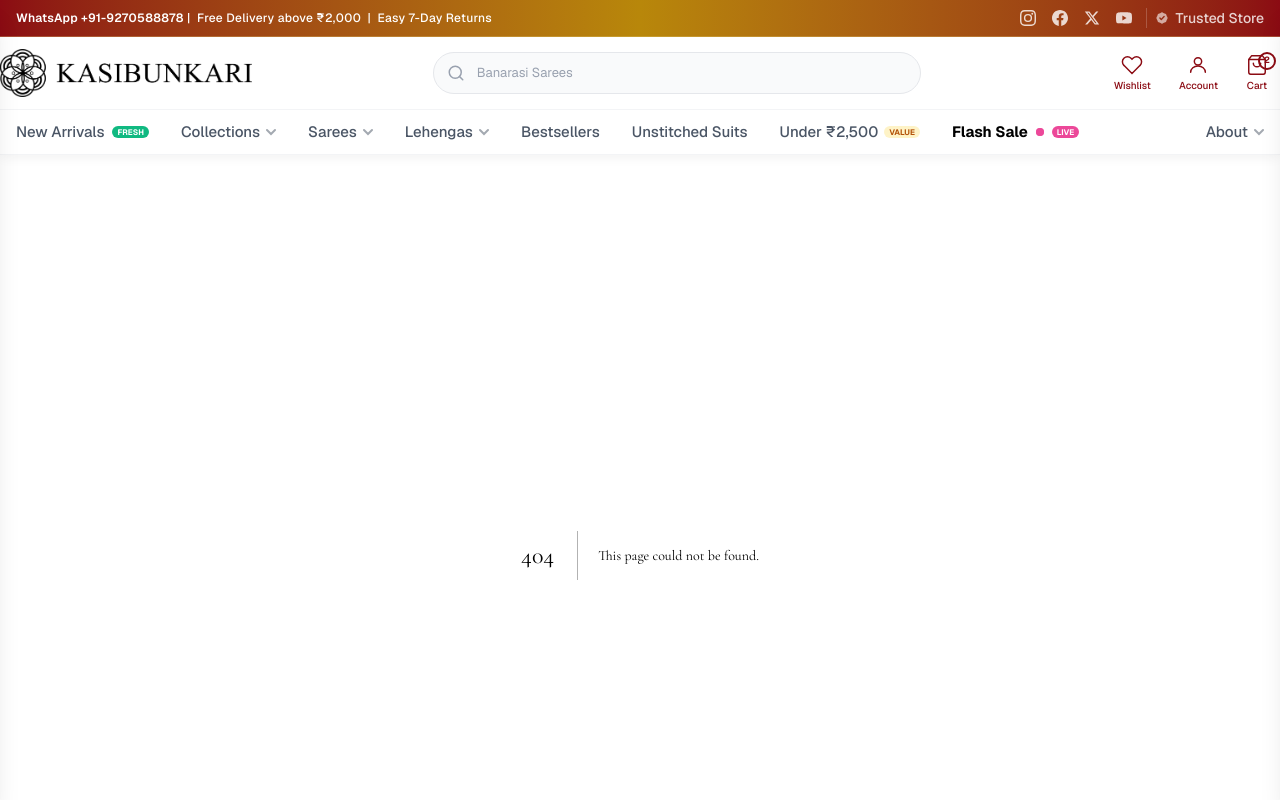
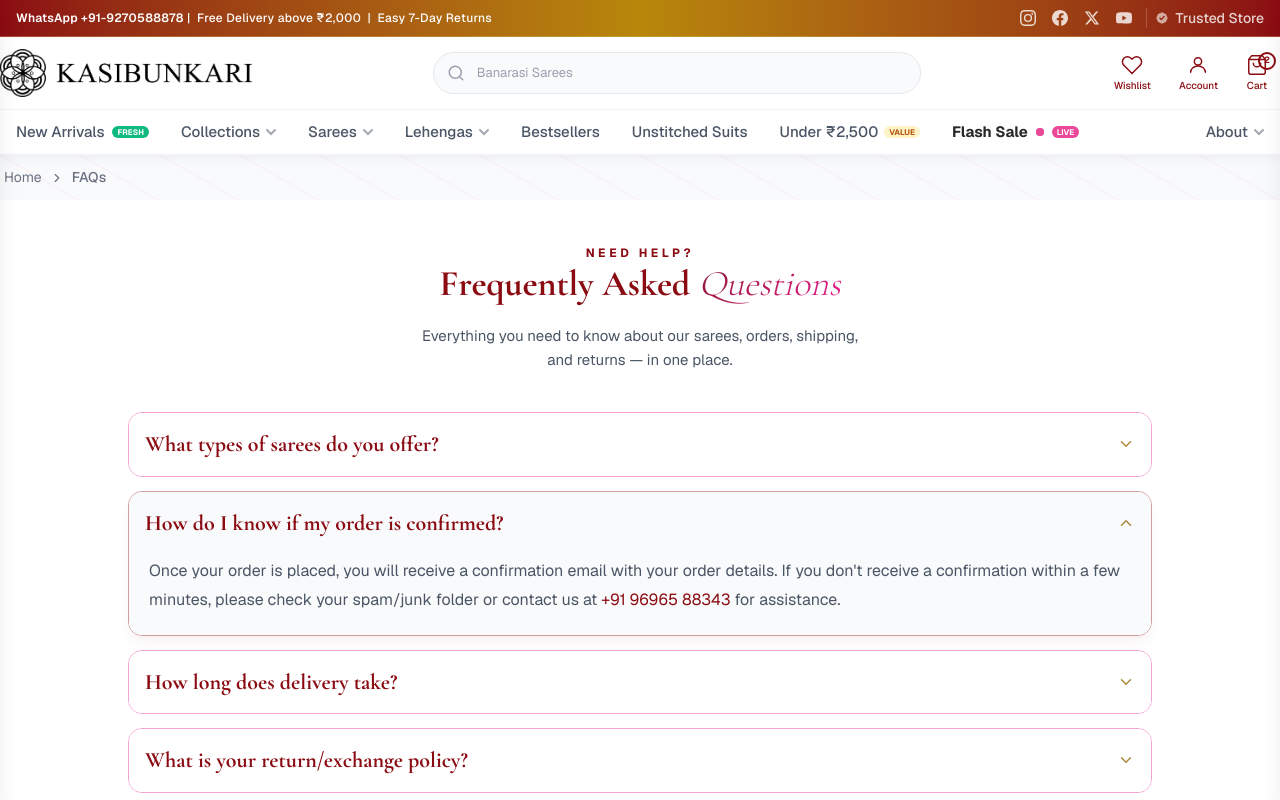
Before and after one commit to rahulkumar-9997/kashi-bunkari, a Next.js app: page /faqs in a window 1280 px wide. Before the commit this address had no page. Shown: the top 800 px of the page. Built offline with nearby package versions, Linux system fonts and the light colour scheme.

Commit message:
faqs page make

```diff
--- /dev/null
+++ b/src/app/faqs/FaqsPage.tsx
@@ -0,0 +1,237 @@
+"use client";
+import { useState } from "react";
+import Link from "next/link";
+import { ChevronDown, Sparkles, ArrowRight } from "lucide-react";
+import Breadcrumb from "@/components/Breadcrumb/Breadcrumb";
+import Heading from "@/components/Heading/Heading";
+type FaqItem = {
+  question: string;
+  answer: React.ReactNode;
+};
+const FAQS: FaqItem[] = [
+  {
+    question: "What types of sarees do you offer?",
+    answer: (
+      <>
+        At Kasibunkari, we offer a wide range of sarees, including traditional,
+        designer, handloom, silk, cotton, organza and more. Each saree is
+        crafted with unique designs and high-quality fabrics.
+      </>
+    ),
+  },
+  {
+    question: "How do I know if my order is confirmed?",
+    answer: (
+      <>
+        Once your order is placed, you will receive a confirmation email with
+        your order details. If you don&apos;t receive a confirmation within a
+        few minutes, please check your spam/junk folder or contact us at{" "}
+        <a
+          href="tel:+919696588343"
+          className="text-maroon underline hover:text-[#8b1a34]"
+        >
+          +91 96965 88343
+        </a>{" "}
+        for assistance.
+      </>
+    ),
+  },
+  {
+    question: "How long does delivery take?",
+    answer: (
+      <>
+        You can expect your order to be delivered in 2–3 working days in
+        metropolitan cities and 5–6 days for other locations, as per your pin
+        code.
+        <br />
+        To know more in detail, refer to our{" "}
+        <Link
+          href="/policies/shipping-policy"
+          className="text-maroon underline hover:text-[#8b1a34]"
+        >
+          Shipping Policy
+        </Link>
+        .
+      </>
+    ),
+  },
+  {
+    question: "What is your return/exchange policy?",
+    answer: (
+      <>
+        We accept returns and exchanges within 7 days of delivery, provided the
+        saree is unused and in its original condition. Custom and bulk orders
+        are not eligible for returns, but we will address any quality concerns.
+        <br />
+        If a product arrives damaged, please email us at{" "}
+        <a
+          href="mailto:kasibunkari@gmail.com"
+          className="text-maroon underline hover:text-[#8b1a34]"
+        >
+          kasibunkari@gmail.com
+        </a>{" "}
+        with a photo/video and description of the issue, within 7 days of
+        receiving your order.
+        <br />
+        To know more in detail, refer to our{" "}
+        <Link
+          href="/policies/refund-policy"
+          className="text-maroon underline hover:text-[#8b1a34]"
+        >
+          Return &amp; Refund Policy
+        </Link>
+        .
+      </>
+    ),
+  },
+  {
+    question: "How can I place a bulk order?",
+    answer: (
+      <>
+        For bulk orders, please contact us directly via email or phone, or fill
+        out the{" "}
+        <Link
+          href="/bulk-order"
+          className="text-maroon underline hover:text-[#8b1a34]"
+        >
+          bulk order form
+        </Link>{" "}
+        on our website. Our team will get back to you soon.
+      </>
+    ),
+  },
+  {
+    question: "Do you offer customization options?",
+    answer: (
+      <>
+        Yes, we provide customization services for bulk orders. You can choose
+        fabrics, colours, and design elements to suit your preference.
+      </>
+    ),
+  },
+  {
+    question: "Do you ship internationally?",
+    answer: (
+      <>
+        Currently, we only ship within India. We hope to offer international
+        shipping in the near future, so stay tuned for updates!
+      </>
+    ),
+  },
+];
+
+export default function FaqsPage() {
+  const [openIndex, setOpenIndex] = useState<number | null>(1);
+  const toggle = (i: number) => {
+    setOpenIndex((prev) => (prev === i ? null : i));
+  };
+
+  return (
+    <div className="w-full min-h-screen">
+        <Breadcrumb items={[{ label: "Home", href: "/" }, { label: "FAQs" }]} />
+        <section className="relative overflow-hidden">
+            {/* <div
+            aria-hidden
+            className="absolute inset-0 opacity-[0.4]"
+            style={{
+                background:
+                "radial-gradient(ellipse 55% 50% at 10% 10%, rgba(233,30,140,0.06), transparent), radial-gradient(ellipse 50% 45% at 92% 90%, rgba(173,138,59,0.10), transparent)",
+            }}
+            /> */}
+            <div className="w-full max-w-5xl relative mx-auto lg:pt-10 md:pt-11 sm:pt-12 pt-8 pb-0 md:px-0 px-4 text-center">
+                <span className="font-sans text-[12px] font-bold uppercase tracking-[0.3em] text-maroon mb-3">
+                    Need Help?
+                </span>
+                <Heading
+                    level={1}
+                    text=' Frequently Asked  <span class="bg-[linear-gradient(135deg,#8b1a34,#e91e8c)] bg-clip-text text-transparent italic font-light">Questions</span>'
+                    allowHTML
+                    className="font-serif text-3xl md:text-4xl font-bold leading-[1.1] text-maroon"
+                    decorator="none"
+                />
+                <p className="mt-5 font-sans text-[14px] sm:text-[15px] text-gray-600 leading-relaxed max-w-md mx-auto">
+                    Everything you need to know about our sarees, orders, shipping, and
+                    returns — in one place.
+                </p>
+            </div>
+        </section>
+        <section className="relative overflow-hidden">
+            <div className="w-full max-w-5xl relative mx-auto lg:py-10 md:py-11 sm:py-12 py-8 md:px-0 px-4">
+                <div className="space-y-3 sm:space-y-3.5">
+                {FAQS.map((faq, i) => {
+                    const isOpen = openIndex === i;
+                    return (
+                    <div
+                        key={faq.question}
+                        className={`rounded-xl border overflow-hidden transition-all duration-500 ease-in-out ${
+                        isOpen ? "border-maroon/40 shadow-lg shadow-maroon/5" : "border-magenta/40 hover:border-maroon/20"
+                        }`}>
+                        <button
+                        type="button"
+                        onClick={() => toggle(i)}
+                        aria-expanded={isOpen}
+                        className={`w-full flex items-center justify-between gap-4 px-4 sm:px-4 py-4 sm:py-4 text-left cursor-pointer transition-all duration-300 ${
+                            isOpen ? "bg-gray-50" : "bg-white hover:bg-gray-50/60"
+                        }`}>
+                        <span className={`font-serif text-[20px] lg:text-[22px] font-bold leading-snug transition-colors duration-300 ${
+                            isOpen ? "text-maroon" : "text-maroon"
+                        }`}>
+                            {faq.question}
+                        </span>
+                        <ChevronDown
+                            size={18}
+                            className={`shrink-0 text-[#AD8A3B] transition-all duration-500 ease-in-out ${
+                            isOpen ? "rotate-180" : "rotate-0"
+                            }`}
+                        />
+                        </button>
+                        <div className={`grid transition-all duration-500 ease-in-out ${
+                            isOpen ? "grid-rows-[1fr] opacity-100" : "grid-rows-[0fr] opacity-0"
+                         }`}>
+                            <div className="overflow-hidden">
+                                <div className="px-5 sm:px-5 pb-5 sm:pb-5 pt-0.5 bg-gray-50">
+                                    <p className="font-sans text-[16px] text-gray-600 leading-[1.85]">
+                                        {faq.answer}
+                                    </p>
+                                </div>
+                            </div>
+                        </div>
+                    </div>
+                    );
+                })}
+                </div>
+            </div>
+        </section>
+        {/* <section
+            className="relative overflow-hidden py-16 sm:py-20 text-center px-4"
+            style={{
+            background: "linear-gradient(135deg,#6B1626,#8B1A34 55%,#E91E8C)",
+            }}
+        >
+        <div
+          aria-hidden
+          className="absolute inset-0 opacity-[0.08]"
+          style={{
+            backgroundImage:
+              "repeating-linear-gradient(135deg, #fff 0px, #fff 1px, transparent 1px, transparent 14px), repeating-linear-gradient(45deg, #fff 0px, #fff 1px, transparent 1px, transparent 14px)",
+          }}
+        />
+        <div className="relative max-w-xl mx-auto">
+          <h2 className="font-serif text-[22px] sm:text-[28px] font-bold text-white mb-3">
+            Still Have a Question?
+          </h2>
+          <p className="font-sans text-[13.5px] sm:text-[14.5px] text-white/75 leading-relaxed mb-7">
+            Our team is happy to help with anything not covered here.
+          </p>
+          <Link
+            href="/contact"
+            className="inline-flex items-center gap-2 rounded-full font-sans text-[12px] font-bold uppercase tracking-[0.12em] text-maroon bg-white px-7 py-3.5 hover:opacity-90 hover:-translate-y-0.5 transition-all duration-200"
+          >
+            Contact Us
+            <ArrowRight size={15} />
+          </Link>
+        </div>
+        </section> */}
+    </div>
+  );
+}
--- /dev/null
+++ b/src/app/faqs/page.tsx
@@ -0,0 +1,12 @@
+import type { Metadata } from "next";
+import FaqsPage from "./FaqsPage";
+
+export const metadata: Metadata = {
+  title: "Frequently Asked Questions | Kasibunkari",
+  description:
+    "Answers to common questions about Kasibunkari sarees, orders, shipping, returns, bulk orders, and customisation.",
+};
+
+export default function Page() {
+  return <FaqsPage />;
+}
```
